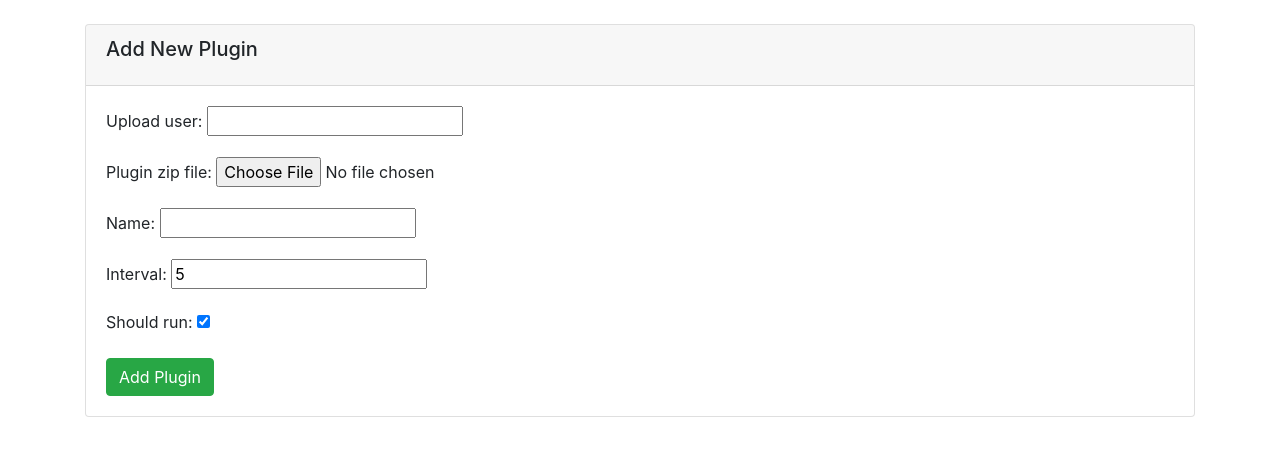
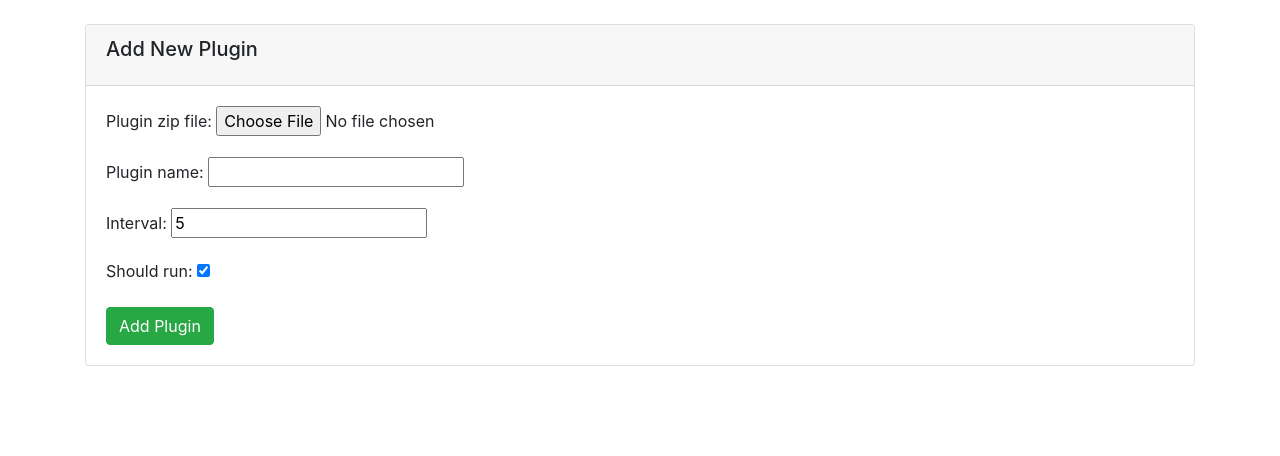
Before and after one commit to ICFL-UP/Yrden, a Django app: page /core/plugin/ in a window 1280 px wide. Shown: the part 56-512 px from the top of the page. Run offline with Django 3.2, Linux system fonts and the light colour scheme; the visitor is signed in with stand-in values (Sample User, id 1); some libraries are stand-ins or nearby versions.

Commit message:
Feat: Authentication and user object added

```diff
--- a/core/admin.py
+++ b/core/admin.py
@@ -37,7 +37,7 @@ class PluginRunInline(TabularInlinePaginated):
     per_page = 15
 
 
-@ admin.register(Plugin)
+@admin.register(Plugin)
 class PluginAdmin(SoftDeletionAdmin):
     inlines = [
         PluginRunInline
--- a/core/forms.py
+++ b/core/forms.py
@@ -17,7 +17,8 @@ class PluginSourceForm(forms.ModelForm):
 
     class Meta:
         model = PluginSource
-        fields = ['upload_user']
+        exclude = ('source_dest', 'source_hash', 'upload_time',
+                   'upload_user', 'source_file_hash', 'deleted_at')
 
     plugin_zip_file = forms.fields.FileField(
         validators=[FileExtensionValidator(allowed_extensions=ALLOWED_EXTENSIONS)])
@@ -64,8 +65,7 @@ class PluginSourceForm(forms.ModelForm):
 class PluginForm(forms.ModelForm):
     class Meta:
         model = Plugin
-        fields = ['name', 'interval', 'should_run']
-        exclude = ('plugin_source', )
+        fields = ['plugin_name', 'interval', 'should_run']
 
 
 PluginFormSet = inlineformset_factory(
--- a/core/management/commands/run_plugins.py
+++ b/core/management/commands/run_plugins.py
@@ -21,6 +21,9 @@ class Command(BaseCommand):
                 plugin.last_run_datetime > timezone.timedelta(
                     minutes=plugin.interval)
 
+            # for testing set to true to skip the interval check
+            # should_run = True
+
             if should_run:
                 run = Run(plugin)
                 run.start()
--- a/core/models.py
+++ b/core/models.py
@@ -5,6 +5,7 @@ from django.db.models.query import QuerySet
 from django.db import models
 from django.core.validators import MaxValueValidator, MinValueValidator
 from django.utils import timezone
+from django.conf import settings
 
 from core.enums.plugin_status import PluginStatus
 from core.enums.run_status import RunStatus
@@ -70,7 +71,8 @@ class PluginSource(SoftDeletionModel):
     upload_time: timezone = models.DateTimeField(null=False)
 
     # name of the user that uploaded the file
-    upload_user: str = models.CharField(max_length=200, null=False)
+    upload_user = models.ForeignKey(
+        settings.AUTH_USER_MODEL, on_delete=models.DO_NOTHING)
 
     # json string of source file hashes
     source_file_hash: dict = JSONField()
@@ -85,7 +87,7 @@ class Plugin(SoftDeletionModel):
         PluginSource, on_delete=models.CASCADE)
 
     # name of the plugin
-    name: str = models.CharField(max_length=200, null=False)
+    plugin_name: str = models.CharField(max_length=200, null=False)
 
     # interval for when the plugin should run
     interval: int = models.PositiveIntegerField(
@@ -114,7 +116,7 @@ class Plugin(SoftDeletionModel):
     stderr: str = models.TextField(null=True)
 
     def __str__(self) -> str:
-        return self.plugin_source.source_hash + '_' + self.name
+        return self.plugin_source.source_hash + '_' + self.plugin_name
 
     def delete(self):
         self.plugin_source.delete()
--- a/core/run.py
+++ b/core/run.py
@@ -23,7 +23,7 @@ class Run(threading.Thread):
         threading.Thread.__init__(self)
 
     def run(self):
-        logging.debug(f'Running Plugin: {self.plugin_run.plugin.name}')
+        logging.debug(f'Running Plugin: {self.plugin_run.plugin.plugin_name}')
 
         main = self.plugin_run.plugin.plugin_dest + os.sep + 'main.py'
         python = self.plugin_run.plugin.plugin_dest + os.sep + \
--- a/core/templates/core/index.html
+++ b/core/templates/core/index.html
@@ -28,7 +28,7 @@
                     <tr>
                         <td><a href="{% url 'core:plugin_detail' plugin.id %}">{{ plugin.id }}</a></td>
                         <td>{{ plugin.plugin_source.upload_user }}</td>
-                    <td>{{ plugin.name }}</a></td>
+                        <td>{{ plugin.plugin_name }}</a></td>
                         <td>{{ plugin.interval }}</td>
                         <td>{{ plugin.last_run_datetime | date:'Y-M-d H:i:s' }}</td>
                         <td>{{ plugin.should_run }}</td>
--- a/core/templates/core/plugin_delete.html
+++ b/core/templates/core/plugin_delete.html
@@ -15,11 +15,6 @@
                 Are you sure you want to delete <strong>{{ object }}</strong> ?
             </div>
 
-            <div class="form-group">
-                <label for="Username">Username</label>
-                <input type="text" required id="username" name="username">
-            </div>
-
             <button type="submit" class="btn btn-danger">Delete</button>
         </form>
     </div>
--- a/core/views.py
+++ b/core/views.py
@@ -19,7 +19,7 @@ from datetime import datetime
 from django.contrib.auth.mixins import LoginRequiredMixin
 
 from core.utils import build_zip_json, create_venv, extract_zip, write_log
-from core.models import Plugin
+from core.models import Plugin, PluginRun
 from core.forms import PluginFormSet, PluginSourceForm
 from core.enums.log_type_enum import LogType
 
@@ -40,7 +40,7 @@ class PluginIndexView(LoginRequiredMixin, ListView):
         paginator = Paginator(plugins, self.paginate_by)
 
         try:
-            plugins = paginator.page
+            plugins = paginator.page(page)
         except PageNotAnInteger:
             plugins = paginator.page(1)
         except EmptyPage:
@@ -54,6 +54,24 @@ class PluginDetailView(LoginRequiredMixin, DetailView):
     model = Plugin
     template_name = 'core/plugin_detail.html'
     context_object_name = 'plugin'
+    paginate_by = 5
+
+    def get_context_data(self, **kwargs):
+        context = super(PluginDetailView, self).get_context_data(**kwargs)
+
+        plugin_runs = PluginRun.objects.filter(plugin=self.kwargs['pk'])
+        page = self.request.GET.get('page')
+        paginator = Paginator(plugin_runs, self.paginate_by)
+
+        try:
+            plugin_runs = paginator.page(page)
+        except PageNotAnInteger:
+            plugin_runs = paginator.page(1)
+        except EmptyPage:
+            plugin_runs = paginator.page(paginator.num_pages)
+
+        context['plugin_runs'] = plugin_runs
+        return context
 
 
 class PluginCreateView(LoginRequiredMixin, CreateView):
@@ -72,17 +90,17 @@ class PluginCreateView(LoginRequiredMixin, CreateView):
         form = self.get_form(form_class)
         plugin_formset = PluginFormSet(self.request.POST)
         if form.is_valid() and plugin_formset.is_valid():
-            return self.form_valid(form, plugin_formset)
+            return self.form_valid(form, plugin_formset, request.user)
         else:
             return self.form_invalid(form, plugin_formset)
 
-    def form_valid(self, form: BaseModelForm, plugin_formset: PluginFormSet):
+    def form_valid(self, form: BaseModelForm, plugin_formset: PluginFormSet, user):
         # save PluginSource
         self.object = form.save(commit=False)
         self.object.source_dest = form.cleaned_data['source_dest']
         self.object.source_hash = form.cleaned_data['source_hash']
         self.object.upload_time = form.cleaned_data['upload_time']
-        self.object.upload_user = form.cleaned_data['upload_user']
+        self.object.upload_user = user
         self.object.save()
 
         build_hash_thread = threading.Thread(
@@ -94,7 +112,8 @@ class PluginCreateView(LoginRequiredMixin, CreateView):
             'source_dest': self.object.source_dest,
             'source_hash': self.object.source_hash,
             'upload_time': self.object.upload_time.strftime("%m/%d/%Y, %H:%M:%S"),
-            'upload_user': self.object.upload_user,
+            'upload_user_username': self.object.upload_user.username,
+            'upload_user_email': self.object.upload_user.email,
         }
         write_log(LogType.CREATE, self.object, log_json)
 
@@ -132,7 +151,7 @@ class PluginDeleteView(LoginRequiredMixin, DeleteView):
 
     def delete(self, request: HttpRequest, *args: str, **kwargs: Any) -> HttpResponse:
         object: Plugin = self.get_object()
-        user = self.request.POST.get('username')
+        user = request.user
         source_dest = object.plugin_source.source_dest
 
         shutil.rmtree(object.plugin_dest)
@@ -146,9 +165,11 @@ class PluginDeleteView(LoginRequiredMixin, DeleteView):
             'source_dest': object.plugin_source.source_dest,
             'source_hash': object.plugin_source.source_hash,
             'upload_time': object.plugin_source.upload_time.strftime("%m/%d/%Y, %H:%M:%S"),
-            'upload_user': object.plugin_source.upload_user,
+            'upload_user_username': object.plugin_source.upload_user.username,
+            'upload_user_email': object.plugin_source.upload_user.email,
             'source_file_hash': json.loads(object.plugin_source.source_file_hash),
-            'username': user,
+            'username': user.username,
+            'user_email': user.email,
             'deleted_dest': deleted_dest
         }
         write_log(LogType.DELETE, object.plugin_source, log_json)
```
Also changed, not shown: core/templates/core/plugin_detail.html (+45 -2 lines), core/migrations/0004_auto_20210907_1820.py (added), core/source/__init__.py (added). Lines whose indentation alone changed are shown as unchanged.
